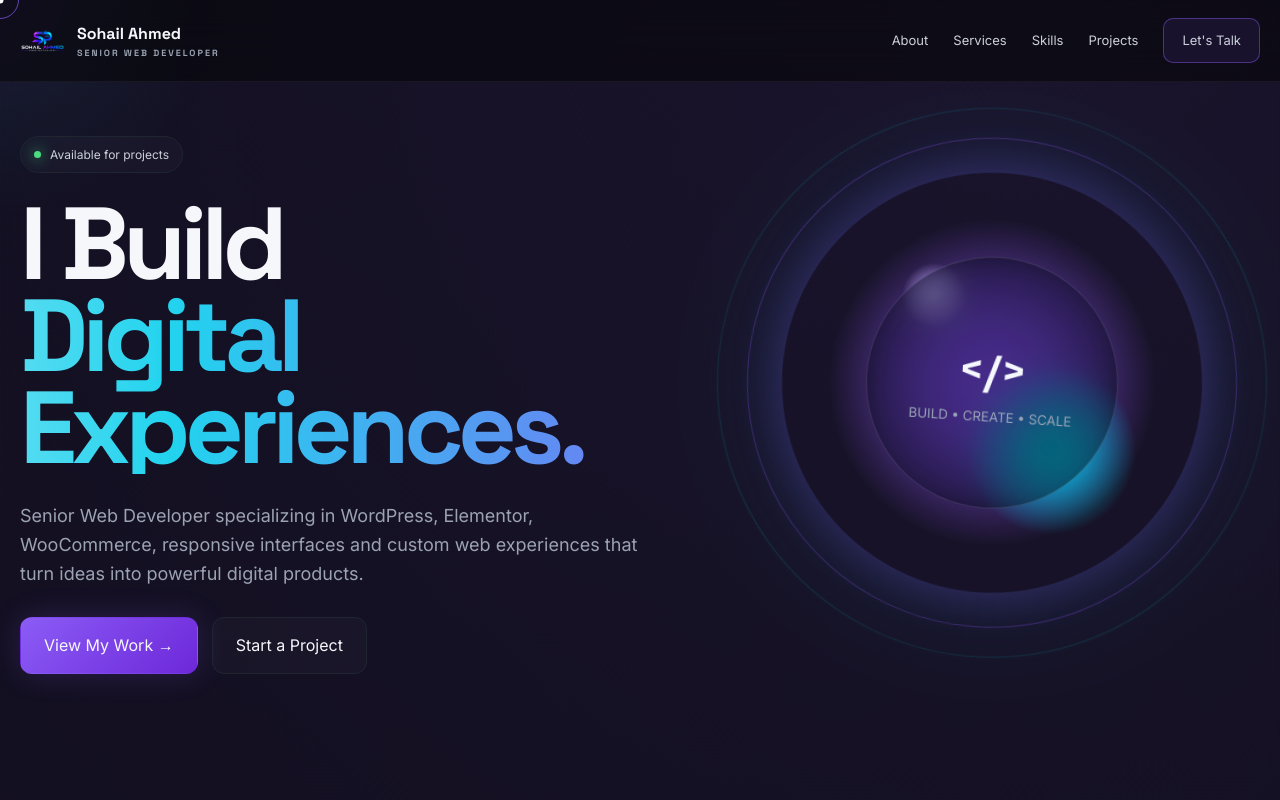
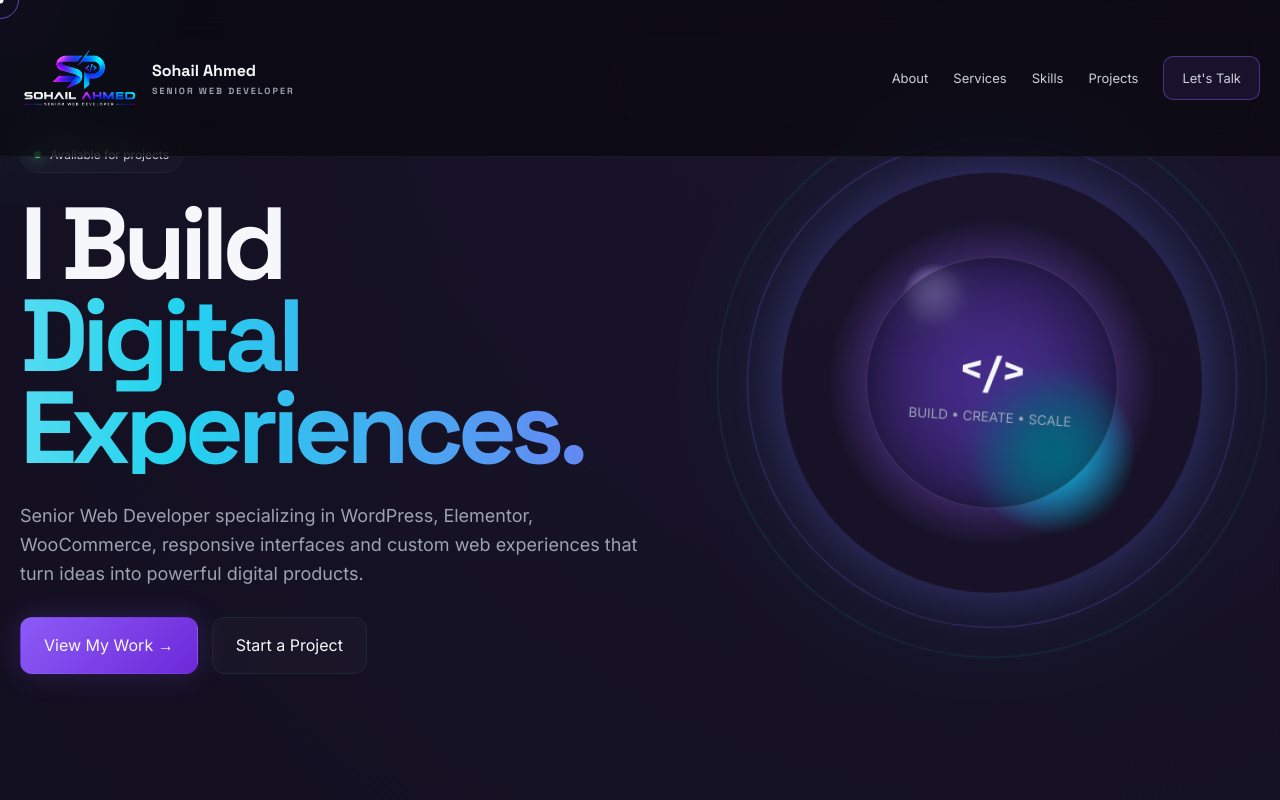
Before and after one commit to sohail440/Portfolio, a plain HTML site: page index.html in a window 1280 px wide. Shown: the top 800 px of the page. Drawn offline with Linux system fonts and the light colour scheme; animation ran at ten frames a second.

Commit message:
Update index.html

```diff
--- a/index.html
+++ b/index.html
@@ -219,8 +219,8 @@ header{
 }
 
 .brand-logo{
-  width:45px;
-  height:45px;
+  width:120px;
+  height:120px;
   object-fit:contain;
 }
 
```
